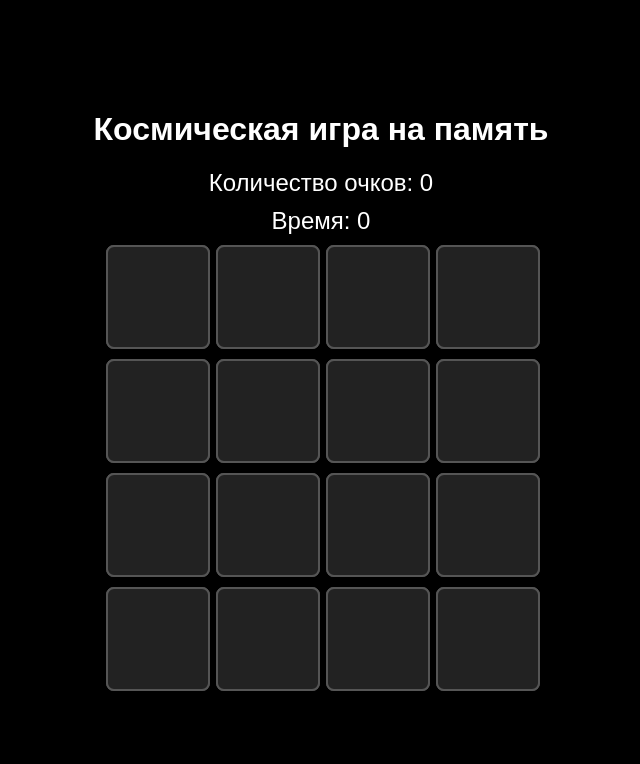
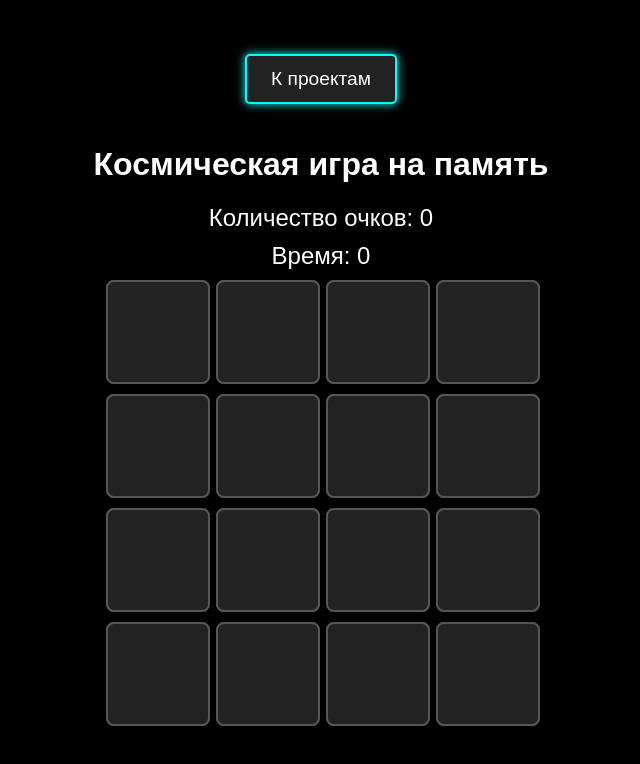
Before and after one commit to kirill-Fe/space-memory-game, a plain HTML site: page index.html in a window 1280 px wide. Shown: the whole page, without its empty margins (319-959 px from the left). Drawn offline with Linux system fonts and the light colour scheme.

Commit message:
Update index.html

```diff
--- a/index.html
+++ b/index.html
@@ -5,7 +5,6 @@
     <meta charset="UTF-8">
     <meta name="viewport" content="width=device-width, initial-scale=1.0">
     <title>Space Memory Game</title>
-    <link rel="shortcut icon" href="icon.png" type="image/x-icon">
     <style>
         body {
             font-family: 'Arial', sans-serif;
@@ -13,14 +12,14 @@
             color: #fff;
             text-align: center;
             margin: 0;
-            overflow: hidden;
+            overflow: hidden; /* Prevent scrolling */
         }
 
         .container {
             display: flex;
             flex-direction: column;
             align-items: center;
-            justify-content: center;
+            justify-content: center; /* Vertically center */
             min-height: 100vh;
         }
 
@@ -64,7 +63,6 @@
             cursor: pointer;
             transition: transform 0.3s ease;
              backface-visibility: hidden;
-
              z-index: 1;
         }
 
@@ -83,7 +81,6 @@
             transition: transform 0.3s ease;
             backface-visibility: hidden;
             transform: rotateY(180deg);
-
              z-index: 2;
         }
 
@@ -92,11 +89,32 @@
             font-size: 1.5em;
             margin-bottom: 10px;
         }
+
+        a {
+    display: inline-block;
+    padding: 12px 24px;
+    color: #fff;
+    text-decoration: none;
+    border-radius: 5px;
+    font-size: 1.2em;
+    margin-bottom: 20px;
+    background-color: #222;
+    border: 2px solid #00ffff;
+    box-shadow: 0 0 10px #00ffff;
+    transition: all 0.3s ease;
+}
+
+a:hover {
+    color: #000;
+    background-color: #00ffff;
+    box-shadow: 0 0 20px #00ffff;
+}
     </style>
 </head>
 
 <body>
     <div class="container">
+        <a href="https://kirill-fe.github.io/projects">К     проектам</a>
         <h1>Космическая игра на память</h1>
         <div id="score">Количество очков: 0</div>
         <div id="timer">Время: 0</div>
@@ -118,7 +136,6 @@
         let seconds = 0;
         let gameStarted = false;
 
-
         function shuffleCards() {
             for (let i = cards.length - 1; i > 0; i--) {
                 const j = Math.floor(Math.random() * (i + 1));
@@ -126,14 +143,12 @@
             }
         }
 
-
         function startTimer() {
             timerInterval = setInterval(() => {
                 seconds++;
                 timerDisplay.textContent = `Время: ${seconds}`;
             }, 1000);
         }
-
 
         function stopTimer() {
             clearInterval(timerInterval);
@@ -156,7 +171,6 @@
             card.appendChild(cardFront);
             return card;
         }
-
 
         function initializeBoard() {
             shuffleCards();
@@ -182,12 +196,10 @@
             });
         }
 
-
         function flipCard(card) {
             card.classList.add('flipped');
             flippedCards.push(card);
         }
-
 
         function checkMatch() {
             const [card1, card2] = flippedCards;
@@ -203,7 +215,7 @@
 
                 if (matchedCards.length === cards.length) {
                     stopTimer();
-                    alert(`Поздравляю! Ты победил за ${seconds} секунд со счетом ${score}!`);
+                    alert(`Поздравляю! Ты победил в ${seconds} секунд со счетом ${score}!`);
                 }
             } else {
                 setTimeout(() => {
```
